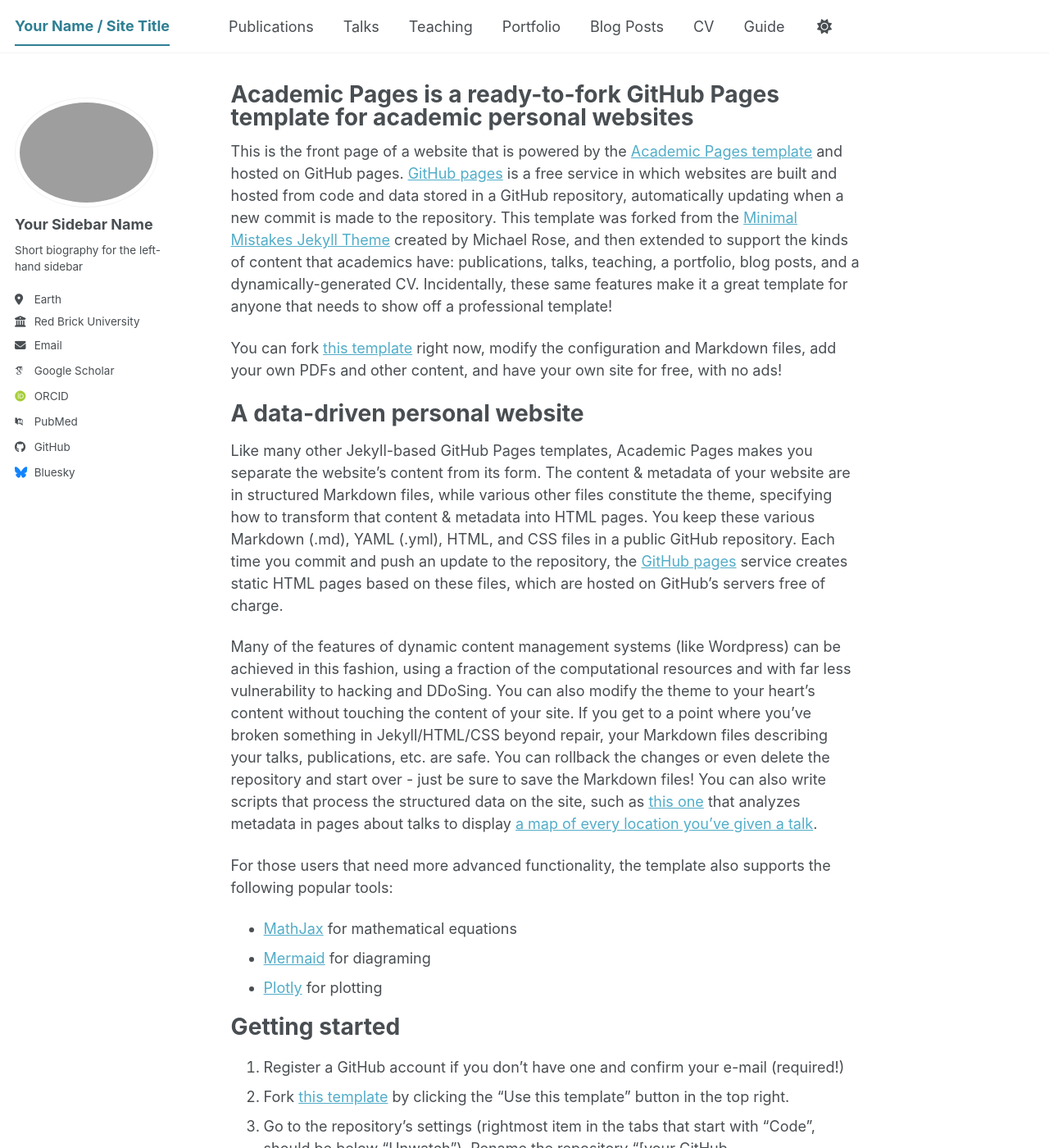
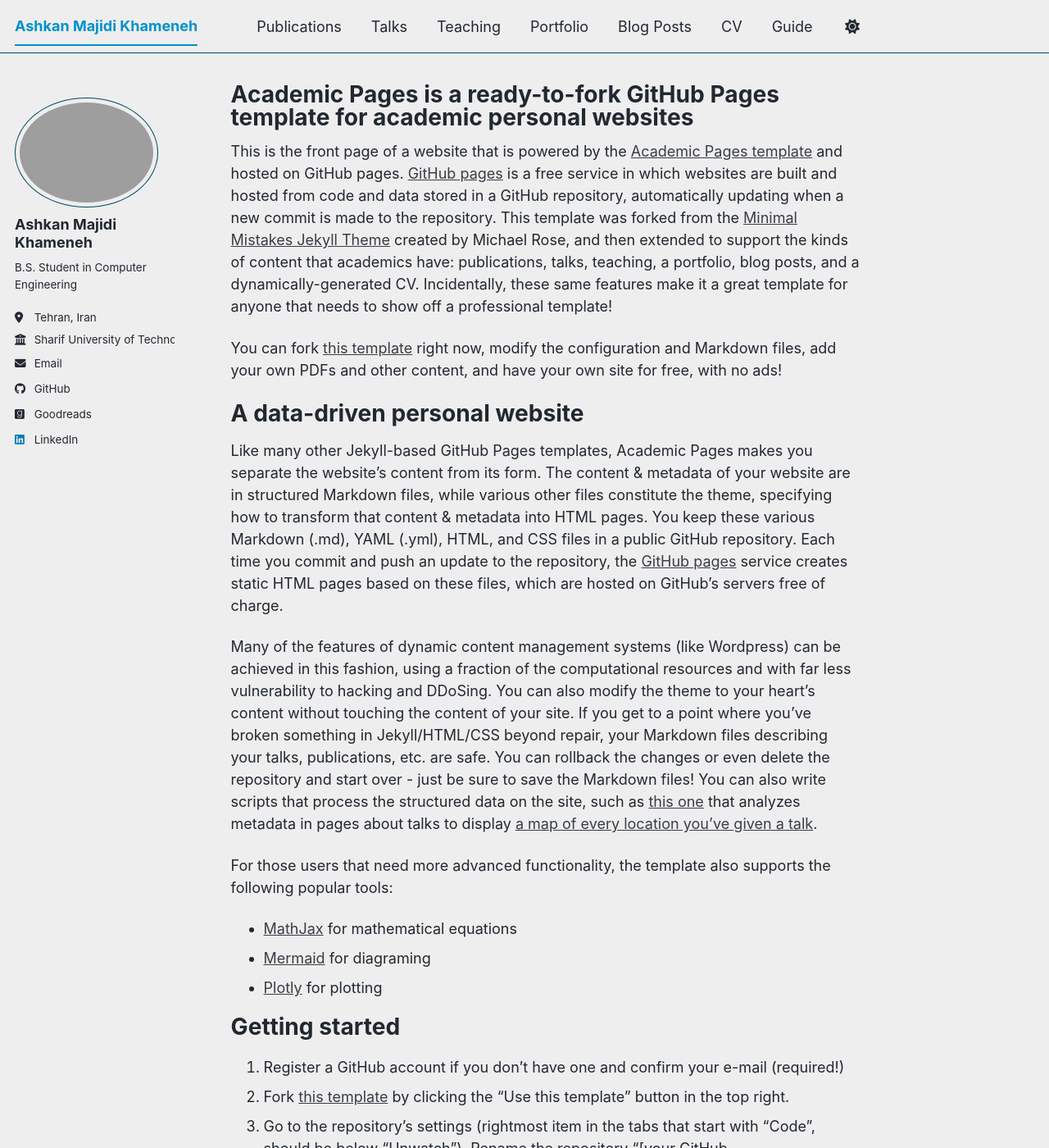
Before and after one commit to AFSA1729/afsa1729.github.io, a Jekyll site: the page built from _pages/about.md, in a window 1280 px wide and 1400 px high. Shown: the whole window at 82% size. Built offline with Jekyll 4.4.1, drawn with Linux system fonts in a browser that asks for light colours; some web fonts are replaced; a script bundle is joined from its source files by our own code; library files that are not in the unit come from our copies.

Commit message:
Update _config.yml

```diff
--- a/_config.yml
+++ b/_config.yml
@@ -8,15 +8,15 @@
 
 # Basic Site Settings
 locale                   : "en-US"
-site_theme               : "default" # The available themes options are "default", "air", "sunrise", "mint", "dirt" and "contrast"
-title                    : "Your Name / Site Title"
+site_theme               : "air" # The available themes options are "default", "air", "sunrise", "mint", "dirt" and "contrast"
+title                    : "Ashkan Majidi Khameneh"
 title_separator          : "-"
 name                     : &name "Your Name"
 description              : &description "Your Name's academic portfolio"   # Update this with a general description of your site, this is the default if not overridden by a page
-url                      : https://academicpages.github.io # The base hostname & protocol for your site e.g. "https://[your GitHub username].github.io",
+url                      : https://afsa1729.github.io # The base hostname & protocol for your site e.g. "https://[your GitHub username].github.io",
                                                            # or if you already have some other page hosted on Github then use "https://[your GitHub username].github.io/[Your Repo Name]"
 baseurl                  : "" # the subpath of your site, e.g. "/blog"
-repository               : "academicpages/academicpages.github.io"
+repository               : "AFSA1729/afsa1729.github.io"
 
 # Site Author - The following control what appear as part of the author content on the side bar.
 #               If a field is blank the icon and link will not appear, otherwise it will be shown.
@@ -24,24 +24,24 @@ repository               : "academicpages/academicpages.github.io"
 author:
   # Biographic information
   avatar           : "profile.png"
-  name             : "Your Sidebar Name"
+  name             : "Ashkan Majidi Khameneh"
   pronouns         : # example: "she/her"
-  bio              : "Short biography for the left-hand sidebar"
-  location         : "Earth"
-  employer         : "Red Brick University"
+  bio              : "B.S. Student in Computer Engineering"
+  location         : "Tehran, Iran"
+  employer         : "Sharif University of Technology"
   uri              : # URL
-  email            : "none@example.org"
+  email            : "ashkan.majidi.1382@gmail.com"
 
   # Academic websites
   academia         : # URL
   arxiv            : # URL - Update with the correct link to your profile
-  googlescholar    : "https://scholar.google.com/citations?user=PS_CX0AAAAAJ"
+  googlescholar    : # URL
   inspire-hep      : # URL
   impactstory      : # URL
-  orcid            : "https://orcid.org/yourorcidurl"
+  orcid            : # URL
   semantic         : # URL
   ssrn             : # URL
-  pubmed           : "https://www.ncbi.nlm.nih.gov/pubmed/?term=john+snow"
+  pubmed           : # URL
   researchgate     : # URL
   scopus           : # URL
   zotero           : # URL
@@ -51,22 +51,22 @@ author:
   bitbucket        : # Username - Update with your username on the site
   codepen          : # Username
   dribbble         : # Username
-  github           : "academicpages"
+  github           : "AFSA1729"
   kaggle           : # Username
   stackoverflow    : # User number or user number and name (i.e., use "1" or "1/jeff-atwood")
 
   # Social media
   artstation       : # Username
-  bluesky          : "bsky.app" # Replace this with you Bluesky username
+  bluesky          : # Replace this with you Bluesky username
   facebook         : # Username
   flickr           : # Username
   foursquare       : # Username
-  goodreads        : # Username
+  goodreads        : "ashkan_majidi" # Username
   google_plus      : # Username
   keybase          : # Username
   instagram        : # Username
   lastfm           : # Username
-  linkedin         : # Username
+  linkedin         : "ashkan-majidi-khamene" # Username
   mastodon         : # URL
   medium           : # URL
   pinterest        : # Username
```
Also changed, not shown: images/profile-placeholder.png (added), 1 other file.
